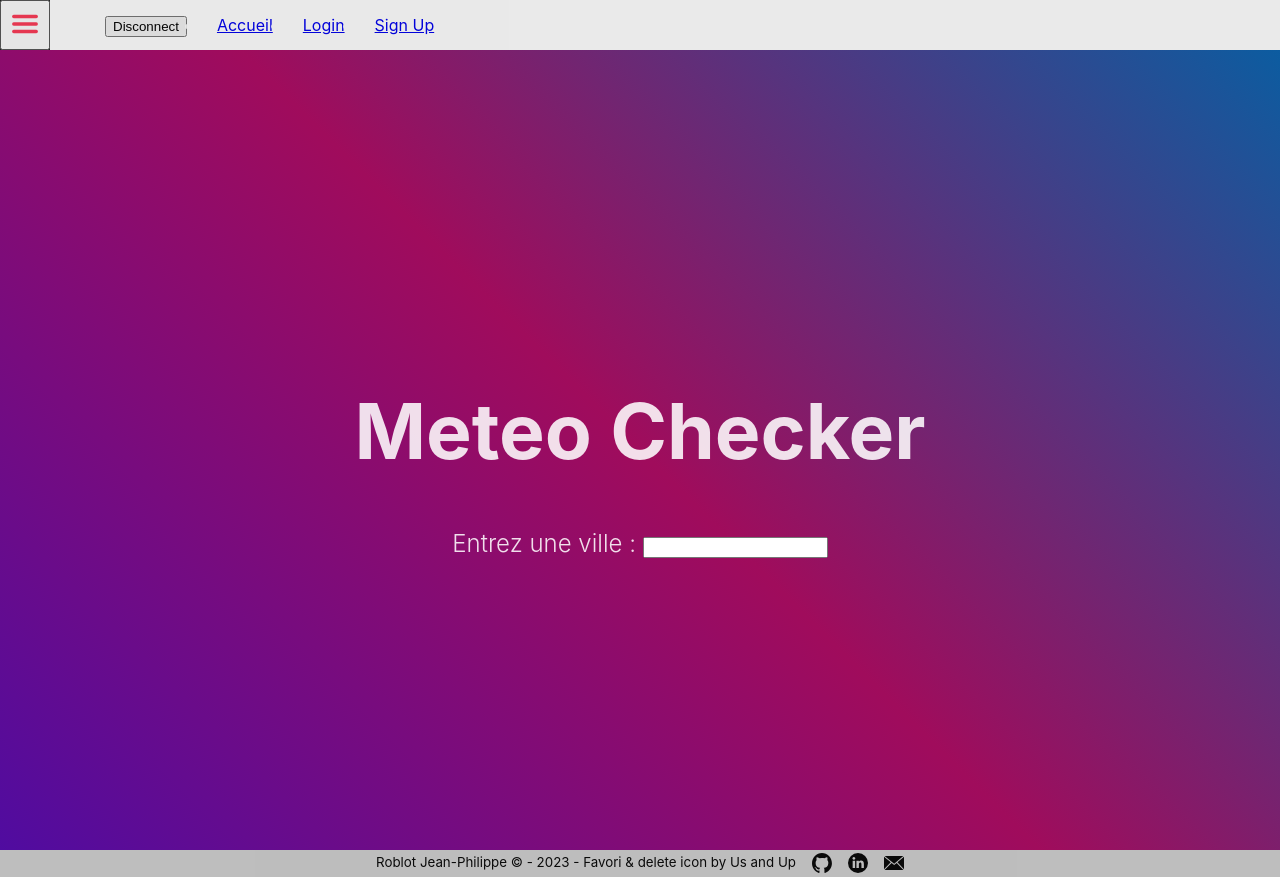
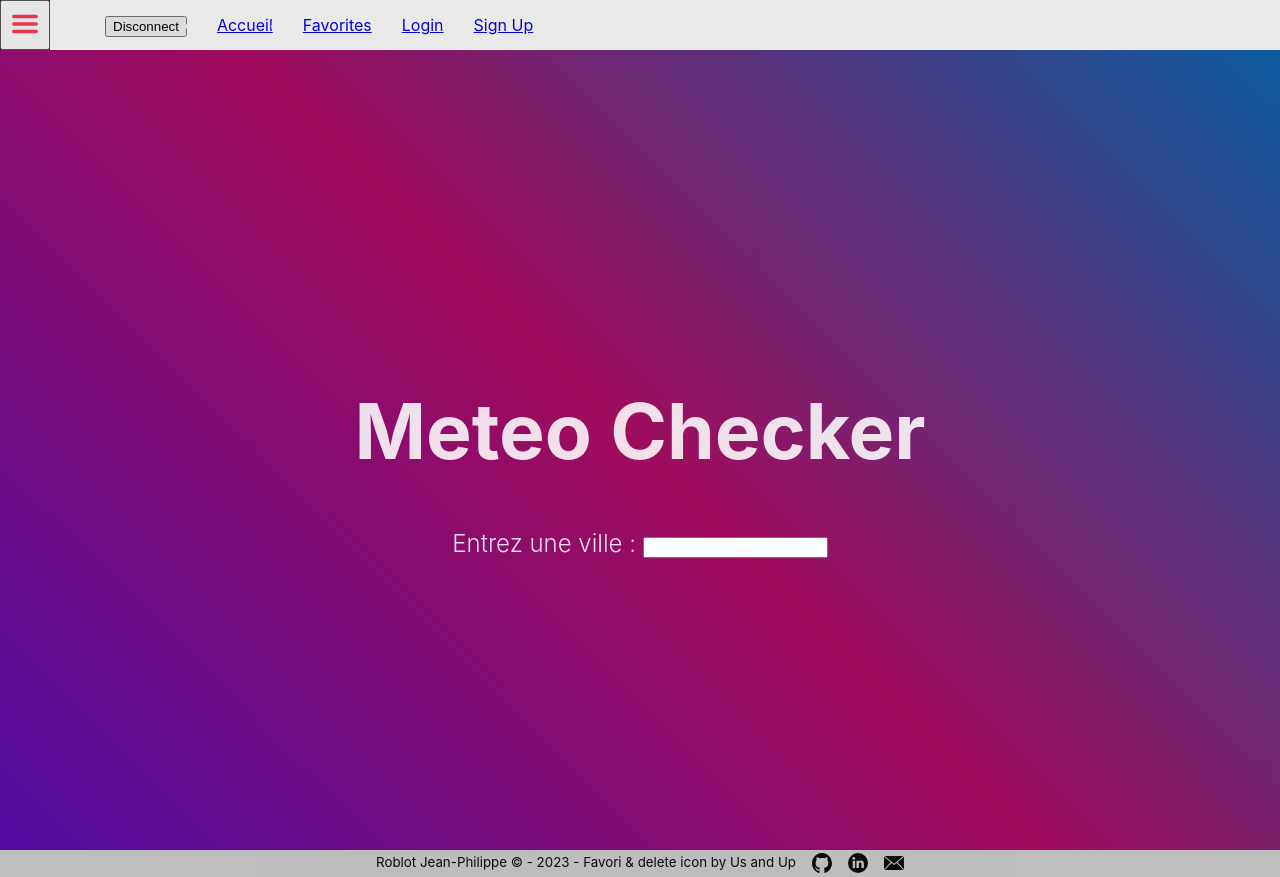
Before and after one commit to Beldaras/meteo-checker, a React (Vite) app: page / in a window 1280 px wide. Both pictures are taken after a click on the button 25 px from the left and 25 px from the top of the page. Shown: the top 877 px of the page. Built offline with nearby package versions, Linux system fonts and the light colour scheme; no server answers.

Commit message:
add link to favorites into navbar

```diff
--- a/src/components/MenuBurger.jsx
+++ b/src/components/MenuBurger.jsx
@@ -51,6 +51,10 @@ function MenuBurger() {
             </li>
             <li className={styles.item}>
               {" "}
+              <Link to="/favorites">Favorites</Link>{" "}
+            </li>
+            <li className={styles.item}>
+              {" "}
               <Link to="/login">Login</Link>{" "}
             </li>
             <li className={styles.item}>
--- a/src/pages/Favorites.jsx
+++ b/src/pages/Favorites.jsx
@@ -45,7 +45,6 @@ function Favorites() {
           }&units=metric&lang=fr`
         )
         .then((data) => {
-          console.log(data);
           setWeather(data.data.weather[0]);
           setTemp(data.data.main);
           setSunRise(data.data.sys.sunrise);
@@ -53,8 +52,6 @@ function Favorites() {
         });
     });
   }, [favorites]);
-
-  console.log(favorites);
 
   return (
     <div className={styles.welcome}>
```
